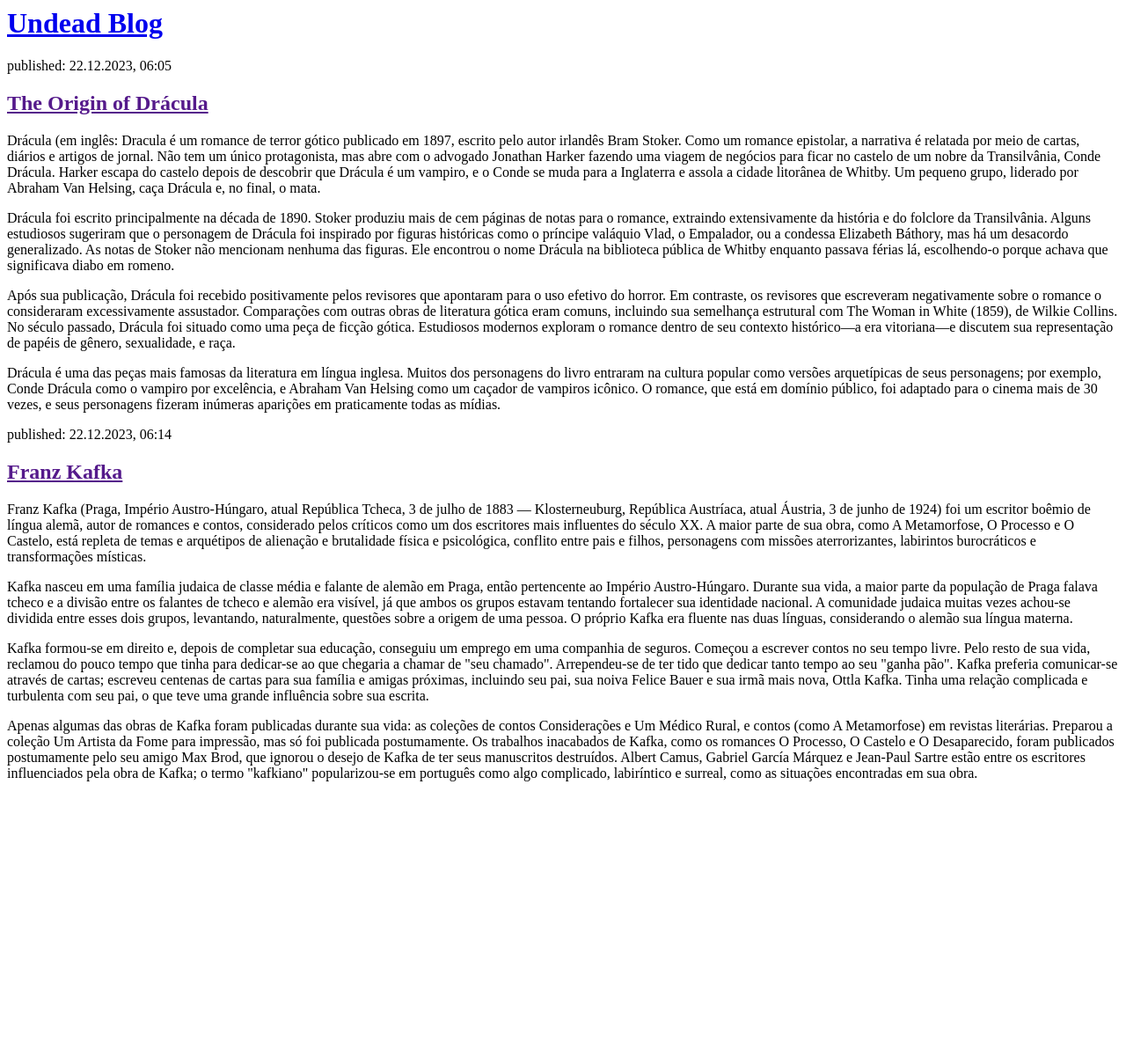
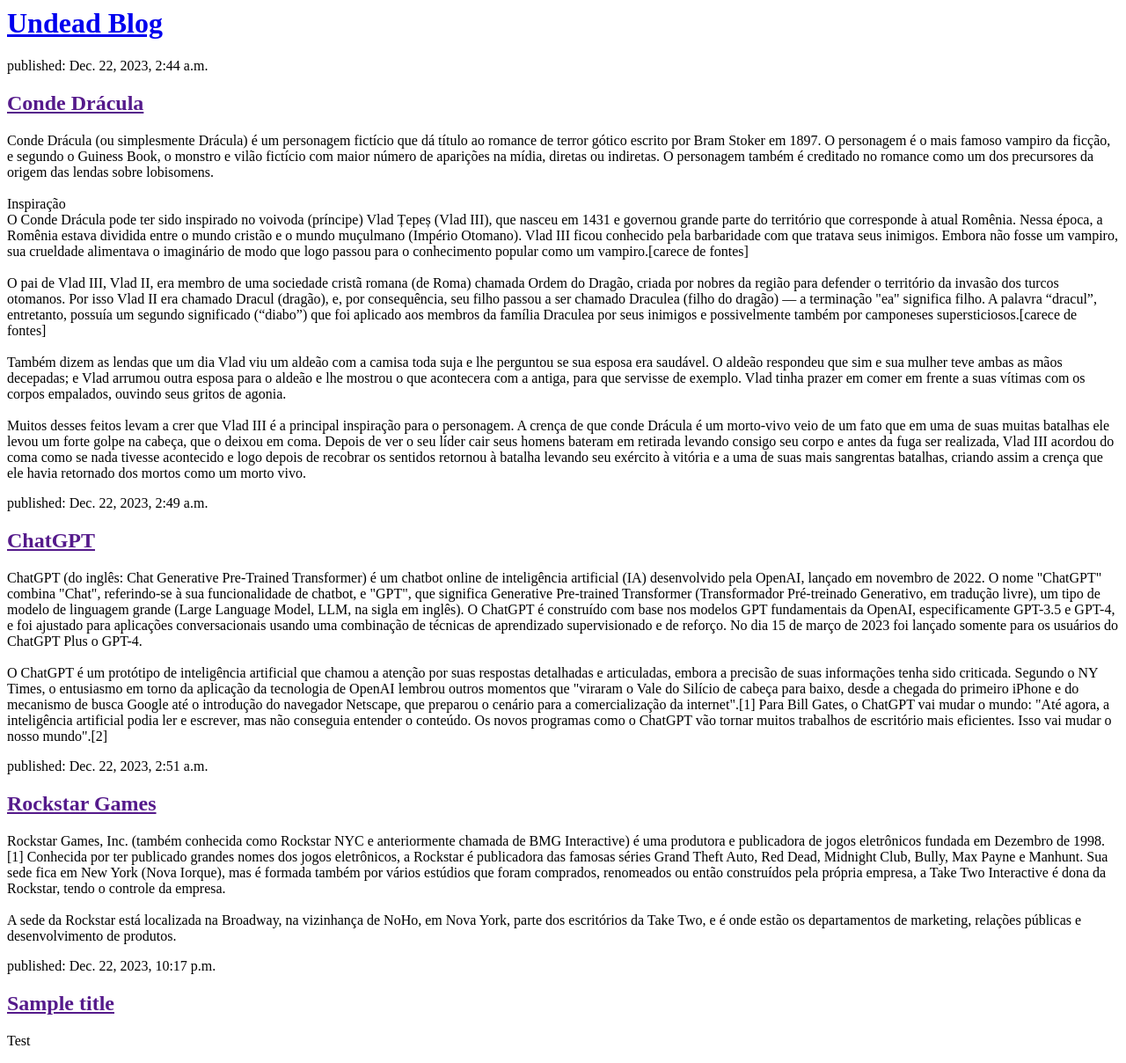
Before and after one commit to Drakhull/Django, a Django app: page / in a window 1280 px wide. Shown: the whole page at 88% size. Before the commit the page ends 888 px from the top, so only its background shows below. Run offline with Django 3.2, Linux system fonts and the light colour scheme; data comes from the database, SQL or seed files in the repository; both versions use the stored data as it was after the commit.

Commit message:
views updated

```diff
--- a/blog/templates/blog/post_list.html
+++ b/blog/templates/blog/post_list.html
@@ -8,27 +8,13 @@
     </div>
 
     <div>
-      <p>published: 22.12.2023, 06:05</p>
-      <h2><a href = "">The Origin of Drácula</a></h2>
-      <p>Drácula (em inglês: Dracula é um romance de terror gótico publicado em 1897, escrito pelo autor irlandês Bram Stoker. Como um romance epistolar, a narrativa é relatada por meio de cartas, diários e artigos de jornal. Não tem um único protagonista, mas abre com o advogado Jonathan Harker fazendo uma viagem de negócios para ficar no castelo de um nobre da Transilvânia, Conde Drácula. Harker escapa do castelo depois de descobrir que Drácula é um vampiro, e o Conde se muda para a Inglaterra e assola a cidade litorânea de Whitby. Um pequeno grupo, liderado por Abraham Van Helsing, caça Drácula e, no final, o mata.</p>
-
-      <p>Drácula foi escrito principalmente na década de 1890. Stoker produziu mais de cem páginas de notas para o romance, extraindo extensivamente da história e do folclore da Transilvânia. Alguns estudiosos sugeriram que o personagem de Drácula foi inspirado por figuras históricas como o príncipe valáquio Vlad, o Empalador, ou a condessa Elizabeth Báthory, mas há um desacordo generalizado. As notas de Stoker não mencionam nenhuma das figuras. Ele encontrou o nome Drácula na biblioteca pública de Whitby enquanto passava férias lá, escolhendo-o porque achava que significava diabo em romeno.</p>
-
-      <p>Após sua publicação, Drácula foi recebido positivamente pelos revisores que apontaram para o uso efetivo do horror. Em contraste, os revisores que escreveram negativamente sobre o romance o consideraram excessivamente assustador. Comparações com outras obras de literatura gótica eram comuns, incluindo sua semelhança estrutural com The Woman in White (1859), de Wilkie Collins. No século passado, Drácula foi situado como uma peça de ficção gótica. Estudiosos modernos exploram o romance dentro de seu contexto histórico—a era vitoriana—e discutem sua representação de papéis de gênero, sexualidade, e raça.</p>
-
-      <p>Drácula é uma das peças mais famosas da literatura em língua inglesa. Muitos dos personagens do livro entraram na cultura popular como versões arquetípicas de seus personagens; por exemplo, Conde Drácula como o vampiro por excelência, e Abraham Van Helsing como um caçador de vampiros icônico. O romance, que está em domínio público, foi adaptado para o cinema mais de 30 vezes, e seus personagens fizeram inúmeras aparições em praticamente todas as mídias.</p>
-    </div>
-
-    <div>
-      <p>published: 22.12.2023, 06:14</p>
-      <h2><a href = "">Franz Kafka</a></h2>
-      <p>Franz Kafka (Praga, Império Austro-Húngaro, atual República Tcheca, 3 de julho de 1883 — Klosterneuburg, República Austríaca, atual Áustria, 3 de junho de 1924) foi um escritor boêmio de língua alemã, autor de romances e contos, considerado pelos críticos como um dos escritores mais influentes do século XX. A maior parte de sua obra, como A Metamorfose, O Processo e O Castelo, está repleta de temas e arquétipos de alienação e brutalidade física e psicológica, conflito entre pais e filhos, personagens com missões aterrorizantes, labirintos burocráticos e transformações místicas.</p>
-
-      <p>Kafka nasceu em uma família judaica de classe média e falante de alemão em Praga, então pertencente ao Império Austro-Húngaro. Durante sua vida, a maior parte da população de Praga falava tcheco e a divisão entre os falantes de tcheco e alemão era visível, já que ambos os grupos estavam tentando fortalecer sua identidade nacional. A comunidade judaica muitas vezes achou-se dividida entre esses dois grupos, levantando, naturalmente, questões sobre a origem de uma pessoa. O próprio Kafka era fluente nas duas línguas, considerando o alemão sua língua materna.</p>
-
-      <p>Kafka formou-se em direito e, depois de completar sua educação, conseguiu um emprego em uma companhia de seguros. Começou a escrever contos no seu tempo livre. Pelo resto de sua vida, reclamou do pouco tempo que tinha para dedicar-se ao que chegaria a chamar de "seu chamado". Arrependeu-se de ter tido que dedicar tanto tempo ao seu "ganha pão". Kafka preferia comunicar-se através de cartas; escreveu centenas de cartas para sua família e amigas próximas, incluindo seu pai, sua noiva Felice Bauer e sua irmã mais nova, Ottla Kafka. Tinha uma relação complicada e turbulenta com seu pai, o que teve uma grande influência sobre sua escrita.</p>
-
-      <p>Apenas algumas das obras de Kafka foram publicadas durante sua vida: as coleções de contos Considerações e Um Médico Rural, e contos (como A Metamorfose) em revistas literárias. Preparou a coleção Um Artista da Fome para impressão, mas só foi publicada postumamente. Os trabalhos inacabados de Kafka, como os romances O Processo, O Castelo e O Desaparecido, foram publicados postumamente pelo seu amigo Max Brod, que ignorou o desejo de Kafka de ter seus manuscritos destruídos. Albert Camus, Gabriel García Márquez e Jean-Paul Sartre estão entre os escritores influenciados pela obra de Kafka; o termo "kafkiano" popularizou-se em português como algo complicado, labiríntico e surreal, como as situações encontradas em sua obra.</p>
+      {% for post in posts %}
+        <div>
+          <p>published: {{ post.published_date }}</p>
+          <h2><a href = "">{{ post.title }}</a></h2>
+          <p>{{ post.text|linebreaksbr }}</p>
+        </div>
+      {% endfor %}
     </div>
   </body>
 </html>
--- a/blog/views.py
+++ b/blog/views.py
@@ -1,4 +1,7 @@
 from django.shortcuts import render
+from .models import Post
+from django.utils import timezone
 
 def post_list(request):
-  return render(request, 'blog/post_list.html', {})
+  posts = Post.objects.filter(published_date__lte = timezone.now()).order_by('published_date')
+  return render(request, 'blog/post_list.html', {'posts': posts})
```
Also changed, not shown: db.sqlite3.
